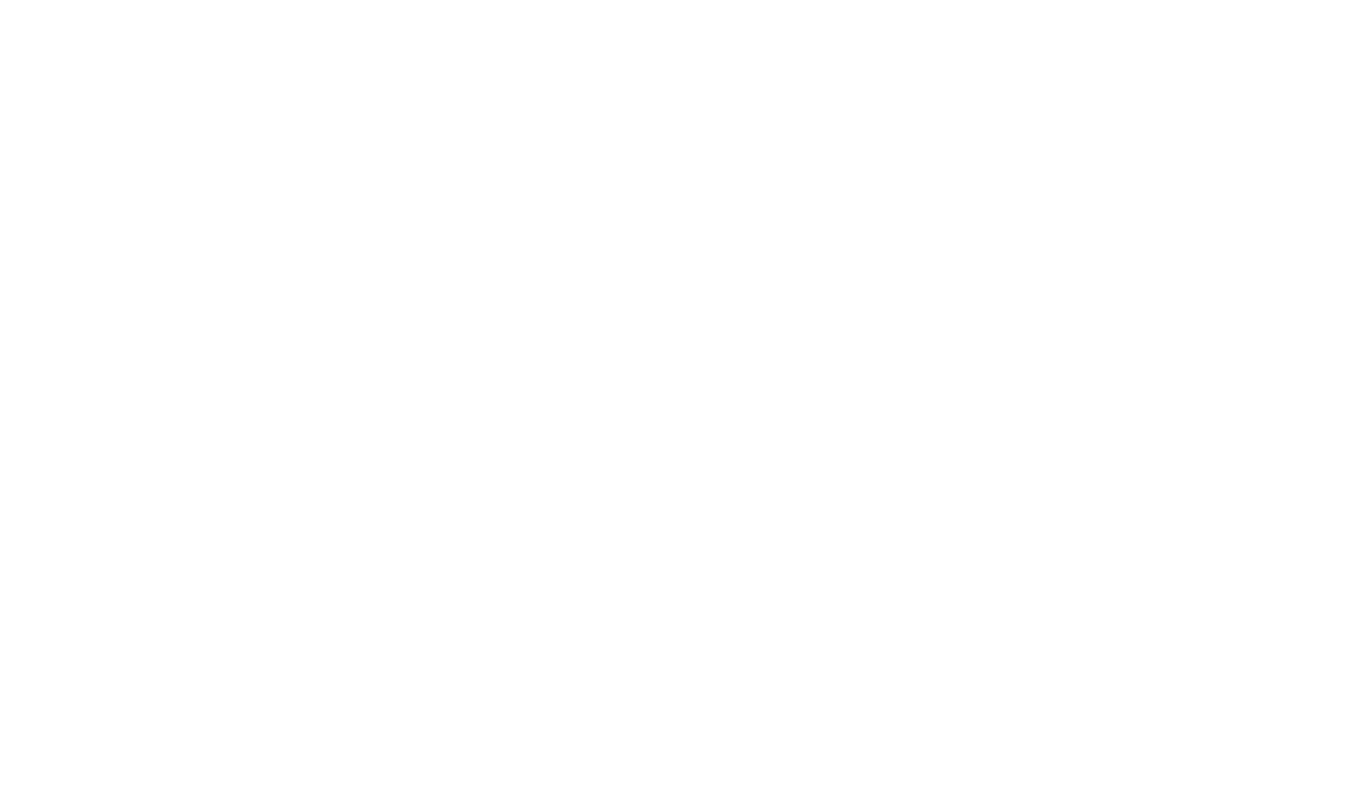
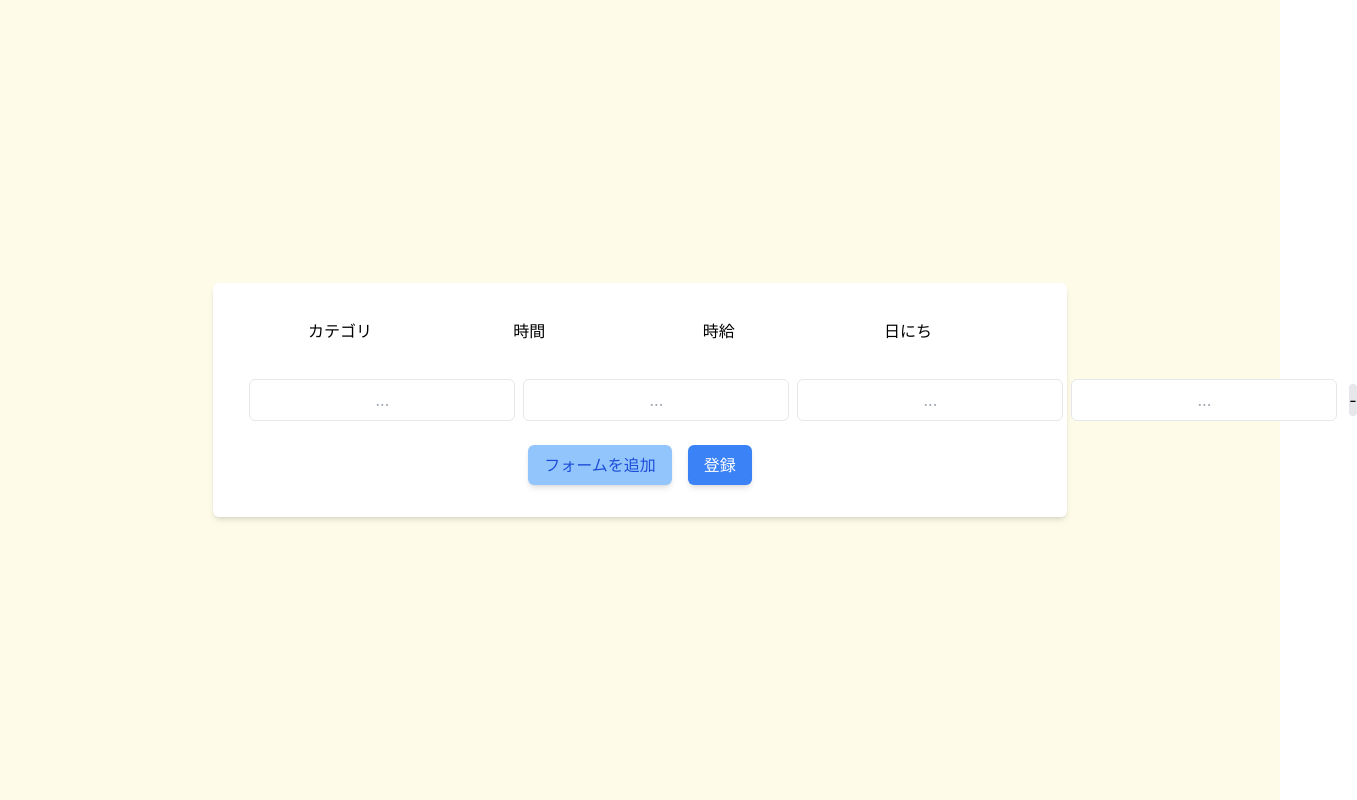
Before and after one commit to naka520/hazimetevol11front, a React (Create React App) app: page /form in a window 1280 px wide. Before the commit this address had no page. Shown: the whole page, 1357 px wide, since content can reach past the window. Built offline with nearby package versions, Linux system fonts and the light colour scheme.

Commit message:
[add]ページの追加

```diff
--- a/src/App.tsx
+++ b/src/App.tsx
@@ -6,6 +6,7 @@ import TopPage from "./component/TopPage";
 import SignUp from "./component/SignUp";
 import SignIn from "./component/SignIn";
 import Home from "./component/Home";
+import Form from "./component/Form";
 
 const App: React.FC = () => {
   return (
@@ -15,6 +16,7 @@ const App: React.FC = () => {
         <Route path="/signup" element={<SignUp />} />
         <Route path="/signin" element={<SignIn />} />
         <Route path="/home" element={<Home />} />
+        <Route path="/form" element={<Form />} />
         {/* 他のページのルーティングもこちらに追加 */}
       </Routes>
     </Router>
--- /dev/null
+++ b/src/component/Form.tsx
@@ -0,0 +1,61 @@
+import React, { useState } from "react";
+
+const IncomeRegistration: React.FC = () => {
+  const [entries, setEntries] = useState([0]);
+
+  const addEntry = () => {
+    setEntries(prev => [...prev, prev.length]);
+  };
+
+  const removeEntry = (indexToRemove: number) => {
+    setEntries(prev => prev.filter((_, index) => index !== indexToRemove));
+  };
+
+  return (
+    <div className="min-h-screen bg-yellow-50 flex items-center justify-center">
+      <div className="bg-white p-8 rounded-md shadow-md w-5/6 md:w-3/4 lg:w-2/3">
+        <div className="mb-8 flex justify-between items-center">
+          {["カテゴリ", "時間", "時給", "日にち"].map((header, index) => (
+            <span key={index} className="flex-1 text-center">
+              {header}
+            </span>
+          ))}
+          <span className="w-8 h-8"></span>
+        </div>
+
+        {entries.map((_, index) => (
+          <div key={index} className="mb-2 flex justify-between items-center">
+            {new Array(4).fill(0).map((_, idx) => (
+              <input
+                key={idx}
+                type="text"
+                className="flex-1 p-2 border rounded-md text-center mx-1"
+                placeholder="..."
+              />
+            ))}
+            <button
+              className="ml-2 w-8 h-8 bg-gray-200 rounded-full flex items-center justify-center"
+              onClick={() => removeEntry(index)}
+            >
+              -
+            </button>
+          </div>
+        ))}
+
+        <div className="mt-6 text-center">
+          <button
+            className="bg-blue-300 text-blue-700 rounded-md px-4 py-2 shadow-md mr-4"
+            onClick={addEntry}
+          >
+            フォームを追加
+          </button>
+          <button className="bg-blue-500 text-white rounded-md px-4 py-2 shadow-md">
+            登録
+          </button>
+        </div>
+      </div>
+    </div>
+  );
+};
+
+export default IncomeRegistration;
--- a/src/component/Home.tsx
+++ b/src/component/Home.tsx
@@ -1,6 +1,7 @@
 import React from "react";
-
+import { useNavigate } from "react-router-dom";
 const HomePage: React.FC = () => {
+  const navigate = useNavigate();
   return (
     <div className="min-h-screen bg-yellow-50 flex items-center justify-center">
       <div className="bg-white p-12 rounded-md shadow-md w-4/5 md:w-2/3 lg:w-1/2">
@@ -11,7 +12,10 @@ const HomePage: React.FC = () => {
 
         {/* ボタン群 */}
         <div className="flex flex-col items-center space-y-4">
-          <button className="bg-blue-300 hover:bg-gray-400 text-white rounded-md px-6 py-3 shadow-md w-3/4">
+          <button
+            className="bg-blue-300 hover:bg-gray-400 text-white rounded-md px-6 py-3 shadow-md w-3/4"
+            onClick={() => navigate("/form")}
+          >
             収入登録
           </button>
           <button className="bg-blue-300 hover:bg-gray-400 text-white rounded-md px-6 py-3 shadow-md w-3/4">
```
